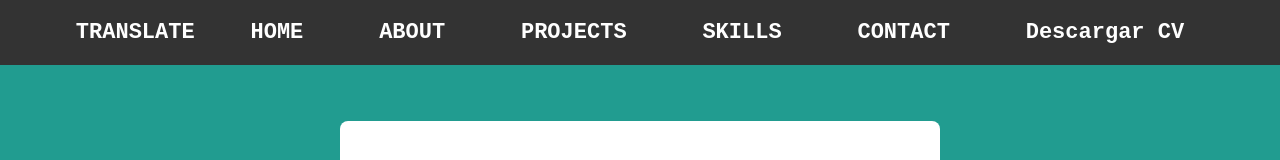
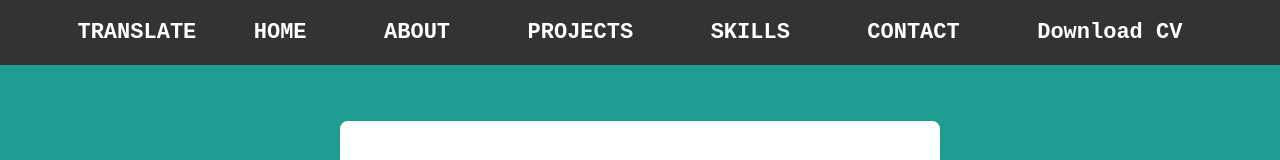
Before and after one commit to NiettoVale/Portfolio-NiettoVale, a React (Vite) app: page / in a window 1280 px wide. Shown: the top 160 px of the page. Built offline with nearby package versions, Linux system fonts and the light colour scheme.

Commit message:
Add download cv

```diff
--- a/src/components/NavBar/NavBar.jsx
+++ b/src/components/NavBar/NavBar.jsx
@@ -86,10 +86,9 @@ const Navbar = () => {
           <li>
             <a
               href="https://drive.google.com/uc?export=download&id=1WF89S9jpNvW0UtHjseIIDY-UXRICfpFQ"
-              target="_blank"
               rel="noopener noreferrer"
             >
-              Descargar CV
+              {t("navbar.cv")}
             </a>
           </li>
         </ul>
--- a/src/components/Translations/en/global.json
+++ b/src/components/Translations/en/global.json
@@ -4,7 +4,8 @@
     "about": "ABOUT",
     "projects": "PROJECTS",
     "skills": "SKILLS",
-    "contact": "CONTACT"
+    "contact": "CONTACT",
+    "cv": "Download CV"
   },
 
   "home": {
--- a/src/components/Translations/es/global.json
+++ b/src/components/Translations/es/global.json
@@ -4,7 +4,8 @@
     "about": "Sobre Mí",
     "projects": "Proyectos",
     "skills": "Habilidades",
-    "contact": "Contacto"
+    "contact": "Contacto",
+    "cv": "Descargar CV"
   },
 
   "home": {
--- a/src/components/Translations/pt/global.json
+++ b/src/components/Translations/pt/global.json
@@ -4,7 +4,8 @@
     "about": "SOBRE",
     "projects": "PROJETOS",
     "skills": "HABILIDADES",
-    "contact": "CONTATO"
+    "contact": "CONTATO",
+    "cv": "Baixar currículo"
   },
 
   "home": {
--- a/src/components/Translations/ru/global.json
+++ b/src/components/Translations/ru/global.json
@@ -4,7 +4,8 @@
     "about": "Обо мне",
     "projects": "Проекты",
     "skills": "Навыки",
-    "contact": "Контакт"
+    "contact": "Контакт",
+    "cv": "Скачать резюме"
   },
 
   "home": {
```
